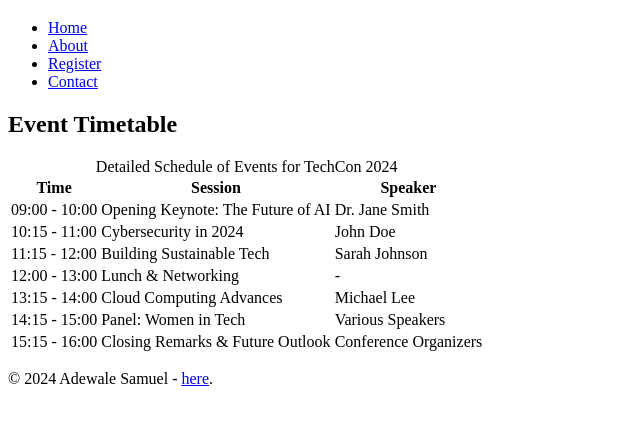
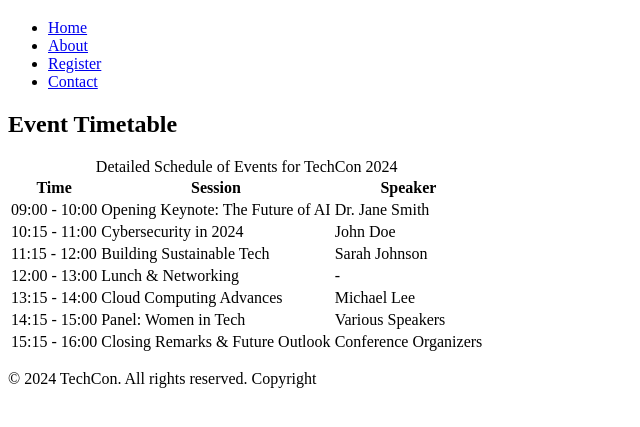
Before and after one commit to Samuel8665/TechCon_HTML, a plain HTML site: page techcon_website/schedule.html in a window 1280 px wide. Shown: the part 61-488 px from the top of the page, without its empty margins (0-640 px from the left). Drawn offline with Linux system fonts and the light colour scheme.

Commit message:
Fix footer in schedule.html to include explicit 'copyright' text

```diff
--- a/techcon_website/schedule.html
+++ b/techcon_website/schedule.html
@@ -74,7 +74,7 @@
 
   <!-- Footer -->
   <footer>
-    <p>&copy; 2024 Adewale Samuel - <a href="https://github.com/Samuel8665" target="_blank">here</a>.</p>
+    <p>&copy; 2024 TechCon. All rights reserved. Copyright</p>
   </footer>
 </body>
 </html>
```
